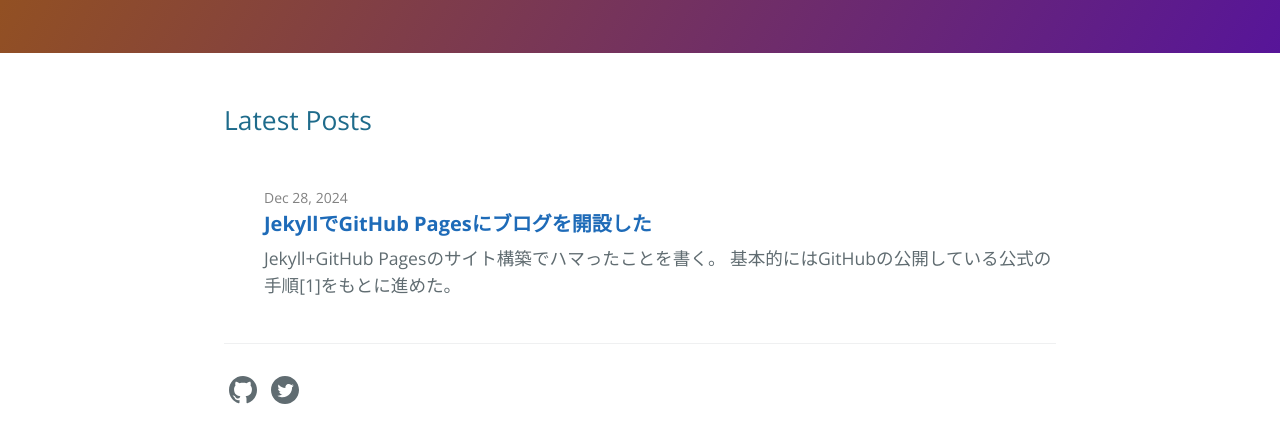
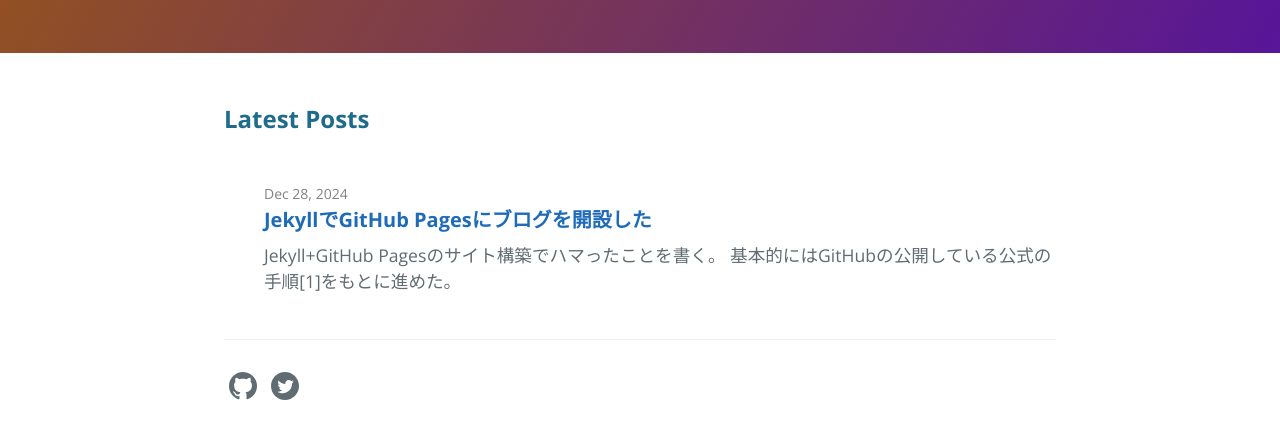
Before and after one commit to bilzard/bilzard.github.io, a Jekyll site: the page built from index.md, in a window 1280 px wide. Shown: the part 320-763 px from the top of the page. Built offline with Jekyll 4.4.1, drawn with Linux system fonts in a browser that asks for light colours.

Commit message:
見出しのfont-weight/sizeを変更

```diff
--- a/_sass/jekyll-theme-cayman-blog.scss
+++ b/_sass/jekyll-theme-cayman-blog.scss
@@ -235,12 +235,21 @@
   h6 {
     margin-top: 2rem;
     margin-bottom: 1rem;
-    font-weight: normal;
     color: $section-headings-color;
+    font-weight: bold;
   }
 
-  p {
-    margin-bottom: 1em;
+  h1 {
+    @include relative-font-size(1.7);
+  }
+  h2 {
+    @include relative-font-size(1.5);
+  }
+  h3 {
+    @include relative-font-size(1.3);
+  }
+  h4 {
+    @include relative-font-size(1.1);
   }
 
   code {
```
